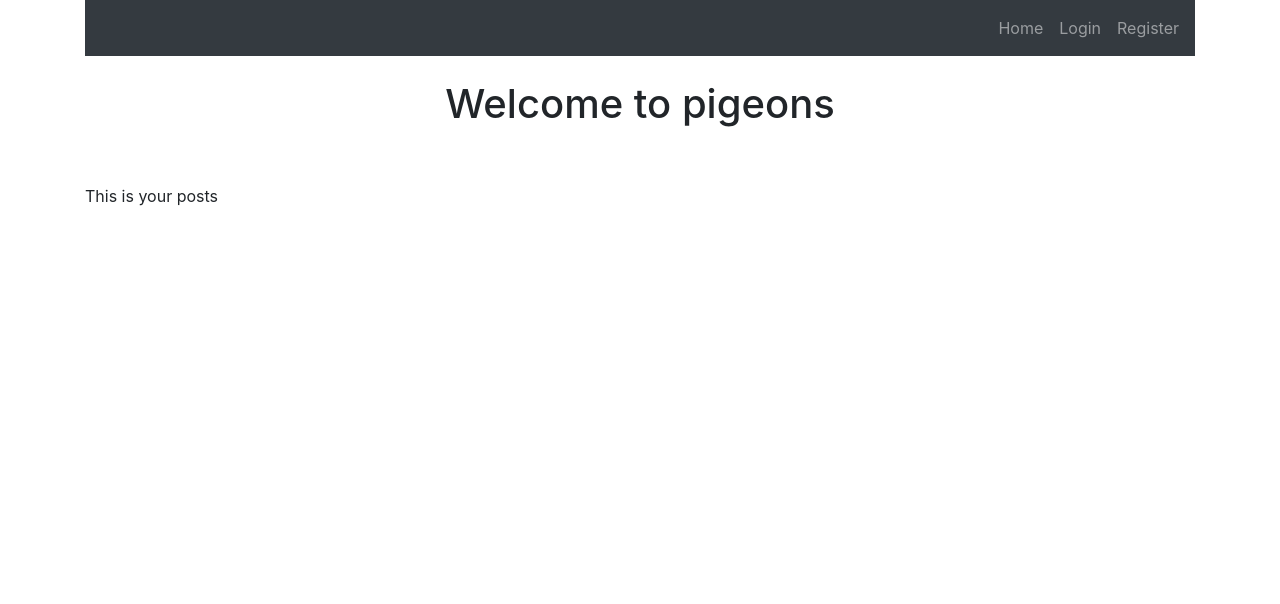
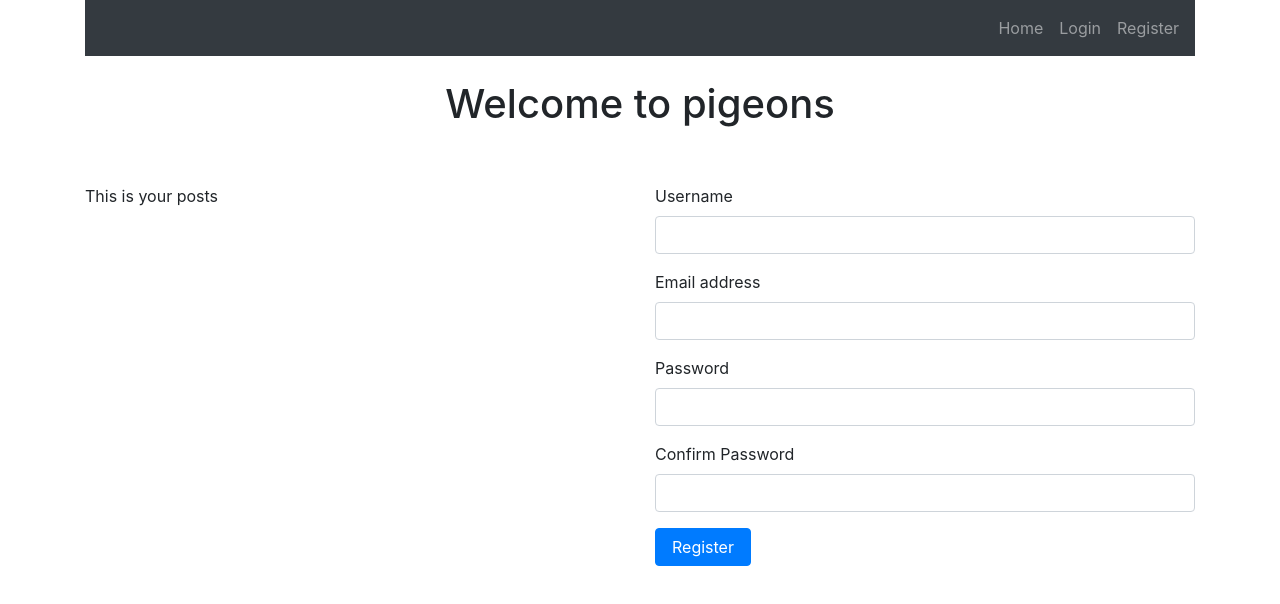
Before and after one commit to PBMocha/pigeon-pecks, a React (Create React App) app in the folder pigeon-client/: page /register in a window 1280 px wide. Shown: the top 604 px of the page. Built offline with nearby package versions, Linux system fonts and the light colour scheme.

Commit message:
Added registration form

```diff
--- a/pigeon-client/src/App.js
+++ b/pigeon-client/src/App.js
@@ -3,7 +3,8 @@ import { Link, BrowserRouter as Router, Route, Switch } from 'react-router-dom';
 
 import './App.css';
 import PostList from './components/PostList';
-import LoginForm from './pages/auth/Login';
+import Login  from './components/auth/Login';
+import Register from './components/auth/Register/Register';
 
 function App() {
   return (
@@ -32,7 +33,8 @@ function App() {
         <Switch>
 
           <Route exact path="/"><PostList id={1} /></Route>
-          <Route path="/login"><LoginForm /></Route>
+          <Route path="/login"><Login /></Route>
+          <Route path="/register"><Register /></Route>
 
         </Switch>
         </div>
--- a/pigeon-client/src/components/PostForm.jsx
+++ b/pigeon-client/src/components/PostForm.jsx
@@ -12,7 +12,10 @@ function PostForm() {
 
         <form className="form">
 
-            <input className="" onChange={handleNameChange}></input>
+            <div>
+                <label></label>
+                <input className="" onChange={handleNameChange}></input>
+            </div>
             <button type="submit">Submit</button>
         </form>
 
--- a/pigeon-client/src/pages/auth/Login.jsx
+++ b/pigeon-client/src/components/auth/Login.jsx
@@ -1,6 +1,6 @@
 import React, { useState } from 'react';
 import { Redirect } from 'react-router-dom';
-import LoginForm from '../../components/auth/LoginForm';
+import LoginForm from './LoginForm';
 
 function Login() {
 
@@ -8,12 +8,12 @@ function Login() {
         <div className="card">
             <div className="card-body">
             <h3 className="card-title">Login:</h3>
-                <div className="card-body">
-                    <LoginForm />
-                </div>
+
+                <LoginForm />
+
             </div>
         </div>
     );
 }
 
-export default LoginForm;
+export default Login;
--- /dev/null
+++ b/pigeon-client/src/components/auth/Register/Register.jsx
@@ -0,0 +1,30 @@
+import React, { useState, useEffect } from 'react';
+
+const Register = () => {
+
+
+
+    return (
+        <form className="form">
+             <div className="form-group">
+                <label for="username">Username</label>
+                <input id="username" className="form-control" type="text" />
+            </div>
+            <div className="form-group">
+                <label for="email">Email address</label>
+                <input id="email" className="form-control" type="email" />
+            </div>
+            <div className="form-group">
+                <label className="" for="password">Password</label>
+                <input id="password" className="form-control" type="password" />
+            </div>
+            <div className="form-group">
+                <label for="email">Confirm Password</label>
+                <input id="email" className="form-control" type="email" />
+            </div>
+            <button className="btn btn-primary pr-3 pl-3" type="submit">Register</button>
+        </form>
+    );
+}
+
+export default Register;
```
